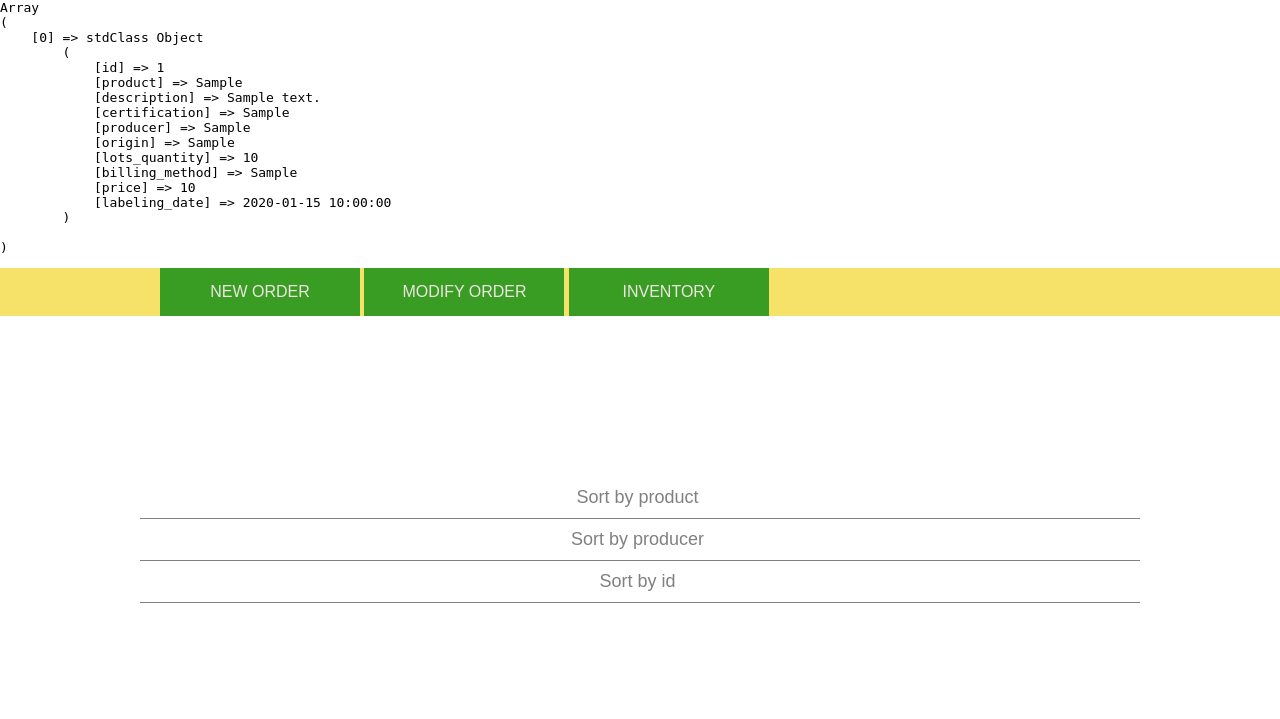
After one commit to EvaJamen/gestion_invent, a PHP site: page /includes/inventory_base.php in a window 1280 px wide. The commit adds this page. Shown: the top 719 px of the page. Run offline with PHP 8.4, Linux system fonts and the light colour scheme; tables that the repository leaves empty or names only in its code hold one stand-in row (values such as "Sample post").

```diff
--- a/includes/command_form.php
+++ b/includes/command_form.php
@@ -22,8 +22,8 @@
         	<nav class="container">
 				<ul class="menu">
             		<li><a href="#" title="menu">NEW ORDER</a></li>
-					<li><a href="#" title="menu">MODIFY ORDER</a></li>
-					<li><a href="#" title="menu">ERASE ORDER</a></li>
+					<li><a href="update_form.php" title="menu">MODIFY ORDER</a></li>
+					<li><a href="inventory_base.php" title="menu">INVENTORY</a></li>
 				</ul>
 			</nav>
 		</section>
@@ -32,6 +32,7 @@
 	<!-- CREATE FORM TO FILL COMMANDS-->
 <form action="#" method="post">
 	<fieldset>
+
 		<div class="registration">
 			<label for="product">Product</label>
     		<input type="text" name="product" placeholder="Name of product" id="product">
--- /dev/null
+++ b/includes/inventory_base.php
@@ -0,0 +1,41 @@
+<?php
+
+	//CONNECT TO PHPMYADMIN
+	include 'config.php';
+
+	//INPUT COMMANDS IN PRODUCTS TABLE
+	include 'inventory_code.php';
+
+?>
+
+<!DOCTYPE html>
+<html lang="en">
+<head>
+    <meta charset="UTF-8">
+	<title>New Order</title>
+	<link rel="stylesheet" href="../styles/style.css" />
+</head>
+<body>
+
+	<header>
+		<section id="topBar">
+        	<nav class="container">
+				<ul class="menu">
+            		<li><a href="command_form.php" title="menu">NEW ORDER</a></li>
+					<li><a href="update_form.php" title="menu">MODIFY ORDER</a></li>
+					<li><a href="#" title="menu">INVENTORY</a></li>
+				</ul>
+			</nav>
+		</section>
+	</header>
+
+	<form action="#" method="post">
+	<input type="submit" value="Sort by product" name='product'>
+	<input type="submit" value="Sort by producer" name='producer'>
+	<input type="submit" value="Sort by id" name='id'>
+	</form>
+
+
+
+</body>
+</html>
--- /dev/null
+++ b/includes/inventory_code.php
@@ -0,0 +1,42 @@
+<?php
+
+if(!empty($_POST))
+{
+
+	$product = trim($_POST['product']);
+	$producer = trim($_POST['producer']);
+
+	if($_POST['product']=='Sort by product')
+	{
+	$query = $pdo->query('SELECT * FROM products ORDER BY product');
+	}
+
+	else if($_POST['producer']=='Sort by producer')
+	{
+	$query = $pdo->query('SELECT * FROM products ORDER BY producer');
+	}
+
+	else if($_POST['id']=='Sort by id')
+	{
+	$query = $pdo->query('SELECT * FROM products');
+	}
+
+	$products = $query->fetchAll();
+	echo '<pre>';
+	print_r ($products);
+	echo '</pre>';
+
+	$_POST['product'] = '';
+	$_POST['producer'] = '';
+}
+
+else
+{$query = $pdo->query('SELECT * FROM products');
+	$products = $query->fetchAll();
+	echo '<pre>';
+	print_r ($products);
+	echo '</pre>';
+
+	$_POST['product'] = '';
+	$_POST['producer'] = '';
+}
```
Also changed, not shown: includes/command_input.php (+10 -4 lines), includes/command_update.php (added, +8 -0 lines), includes/update_form.php (added, +47 -0 lines), index.php (+6 -2 lines).
